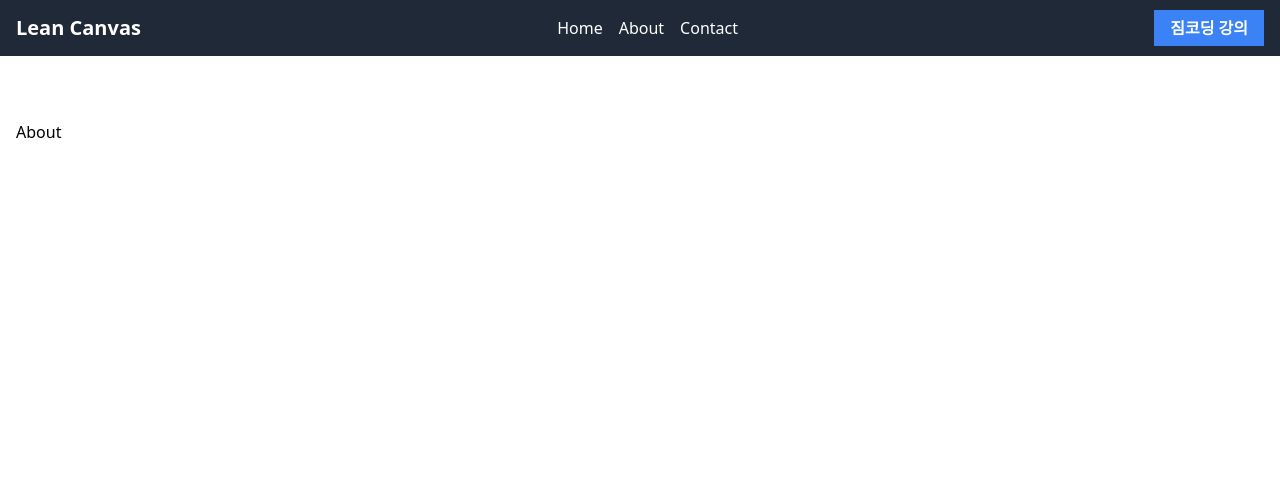
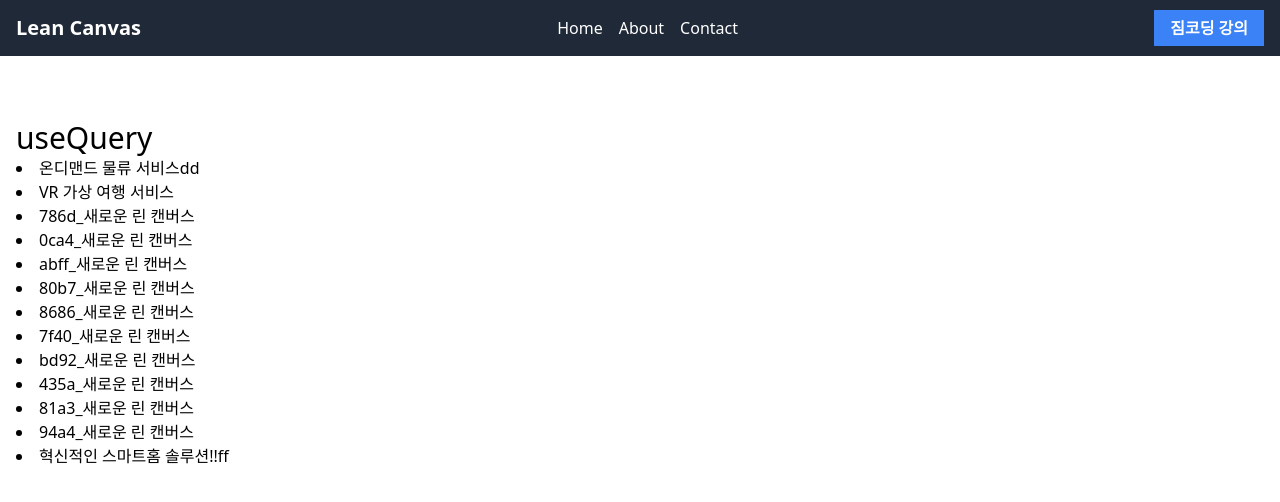
Before and after one commit to GwangIl-Park/FrontendStudy, a React (Vite) app in the folder react-gymcoding/lean-canvas-react/: page /about in a window 1280 px wide. Shown: the top 502 px of the page. Built offline with nearby package versions, Linux system fonts and the light colour scheme; data requests are answered from the project's data file.

Commit message:
feat: react강의
- 린캔버스 수정 2

```diff
--- a/react-gymcoding/lean-canvas-react/package.json
+++ b/react-gymcoding/lean-canvas-react/package.json
@@ -13,6 +13,7 @@
     "db": "json-server data/db.json -p 8000"
   },
   "dependencies": {
+    "@tanstack/react-query": "^5.74.3",
     "axios": "^1.8.4",
     "dayjs": "^1.11.13",
     "json-server": "^0.17.4",
--- /dev/null
+++ b/react-gymcoding/lean-canvas-react/src/hooks/useApiRequest.js
@@ -0,0 +1,28 @@
+import { useState, useCallback } from 'react';
+
+export default function useApiRequest(apiFunction) {
+  const [isLoading, setIsLoading] = useState(false);
+  const [error, setError] = useState(false);
+
+  const execute = useCallback(
+    async (params, { onSuccess, onError }) => {
+      try {
+        setIsLoading(true);
+        setError(null);
+        await new Promise(resolver => setTimeout(resolver, 1000));
+        // const data = await fetch('http://localhost:8000/canvases')
+        //   .then(res => res.json())
+        //   .catch(console.error);
+        const response = await apiFunction(params);
+        if (onSuccess) onSuccess(response);
+      } catch (err) {
+        setError(err);
+        if (onError) onError(err);
+      } finally {
+        setIsLoading(false);
+      }
+    },
+    [apiFunction],
+  );
+  return { isLoading, error, execute };
+}
--- a/react-gymcoding/lean-canvas-react/src/main.jsx
+++ b/react-gymcoding/lean-canvas-react/src/main.jsx
@@ -11,6 +11,9 @@ import Contact from './pages/Contact';
 import App from './App';
 import ErrorPage from './pages/ErrorPage';
 import CanvasDetail from './pages/CanvasDetail';
+import { QueryClient, QueryClientProvider } from '@tanstack/react-query';
+
+const queryClient = new QueryClient();
 
 const router = createBrowserRouter([
   {
@@ -37,6 +40,8 @@ const router = createBrowserRouter([
 
 createRoot(document.getElementById('root')).render(
   <StrictMode>
-    <RouterProvider router={router} />
+    <QueryClientProvider client={queryClient}>
+      <RouterProvider router={router} />
+    </QueryClientProvider>
   </StrictMode>,
 );
--- a/react-gymcoding/lean-canvas-react/src/pages/About.jsx
+++ b/react-gymcoding/lean-canvas-react/src/pages/About.jsx
@@ -1,5 +1,20 @@
+import { useQuery } from '@tanstack/react-query';
+import axios from 'axios';
+
 function About() {
-  return <div>About</div>;
+  const { isLoading, error, data } = useQuery({
+    queryKey: ['canvases'],
+    queryFn: () =>
+      axios.get('http://localhost:8000/canvases').then(res => res.data),
+  });
+  return (
+    <div>
+      <h2 className="text-3xl">useQuery</h2>
+      {isLoading && <p>isLoading</p>}
+      {error && <p className="text-red-700">{error.message}</p>}
+      {data && data.map(item => <li key={item.id}>{item.name}</li>)}
+    </div>
+  );
 }
 
 export default About;
--- a/react-gymcoding/lean-canvas-react/src/pages/Home.jsx
+++ b/react-gymcoding/lean-canvas-react/src/pages/Home.jsx
@@ -5,35 +5,25 @@ import ViewToggle from '../components/ViewToggle';
 import { createCanvas, deleteCanvas, getCanvases } from '../api/canvases';
 import Loading from '../components/Loading';
 import Button from '../components/Button';
+import useApiRequest from '../hooks/useApiRequest';
 
 function Home() {
   const [contents, setContents] = useState([]);
   const [searchInput, setSearchInput] = useState();
   const [isGridView, setIsGridView] = useState(true);
-  const [isLoading, setIsLoading] = useState(true);
-  const [error, setError] = useState(null);
-  const [isLoadingCreate, setIsLoadingCreate] = useState(false);
 
-  async function fetchData(params) {
-    try {
-      setIsLoading(true);
-      setError(null);
-      await new Promise(resolver => setTimeout(resolver, 1000));
-      // const data = await fetch('http://localhost:8000/canvases')
-      //   .then(res => res.json())
-      //   .catch(console.error);
-      const response = await getCanvases(params);
-      const data = response.data;
-      setContents(data);
-    } catch (err) {
-      setError(err);
-    } finally {
-      setIsLoading(false);
-    }
-  }
+  const { isLoading, error, execute: fetchData } = useApiRequest(getCanvases);
+  const { isLoading: isLoadingCreate, execute: createNewCanvas } =
+    useApiRequest(createCanvas);
+
   useEffect(() => {
-    fetchData({ name_like: searchInput });
-  }, [searchInput]);
+    fetchData(
+      { name_like: searchInput },
+      {
+        onSuccess: response => setContents(response.data),
+      },
+    );
+  }, [searchInput, fetchData]);
 
   const handleSearchInput = e => {
     setSearchInput(e.target.value);
@@ -53,16 +43,25 @@ function Home() {
   };
 
   const handleCreateCanvas = async () => {
-    try {
-      setIsLoadingCreate(true);
-      await new Promise(resolver => setTimeout(resolver, 1000));
-      await createCanvas();
-      fetchData({ name_like: searchInput });
-    } catch (error) {
-      alert(error.message);
-    } finally {
-      setIsLoadingCreate(false);
-    }
+    // try {
+    //   setIsLoadingCreate(true);
+    //   await new Promise(resolver => setTimeout(resolver, 1000));
+    //   await createCanvas();
+    //   fetchData({ name_like: searchInput });
+    // } catch (error) {
+    //   alert(error.message);
+    // } finally {
+    //   setIsLoadingCreate(false);
+    // }
+    createNewCanvas(null, {
+      onSuccess: fetchData(
+        { name_like: searchInput },
+        {
+          onSuccess: response => setContents(response.data),
+        },
+      ),
+      onError: err => alert(err.message),
+    });
   };
 
   return (
```
Also changed, not shown: 1 other file (tests, documents, lock files or other folders).
